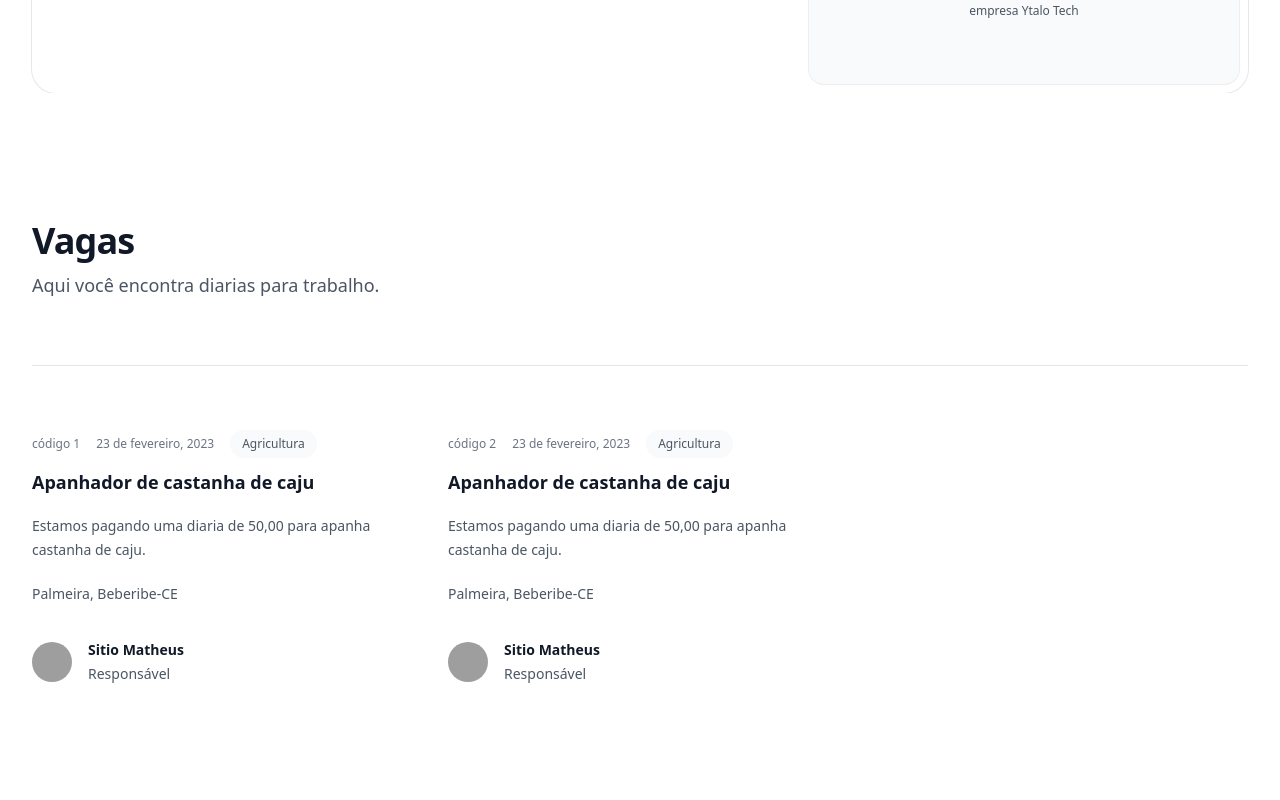
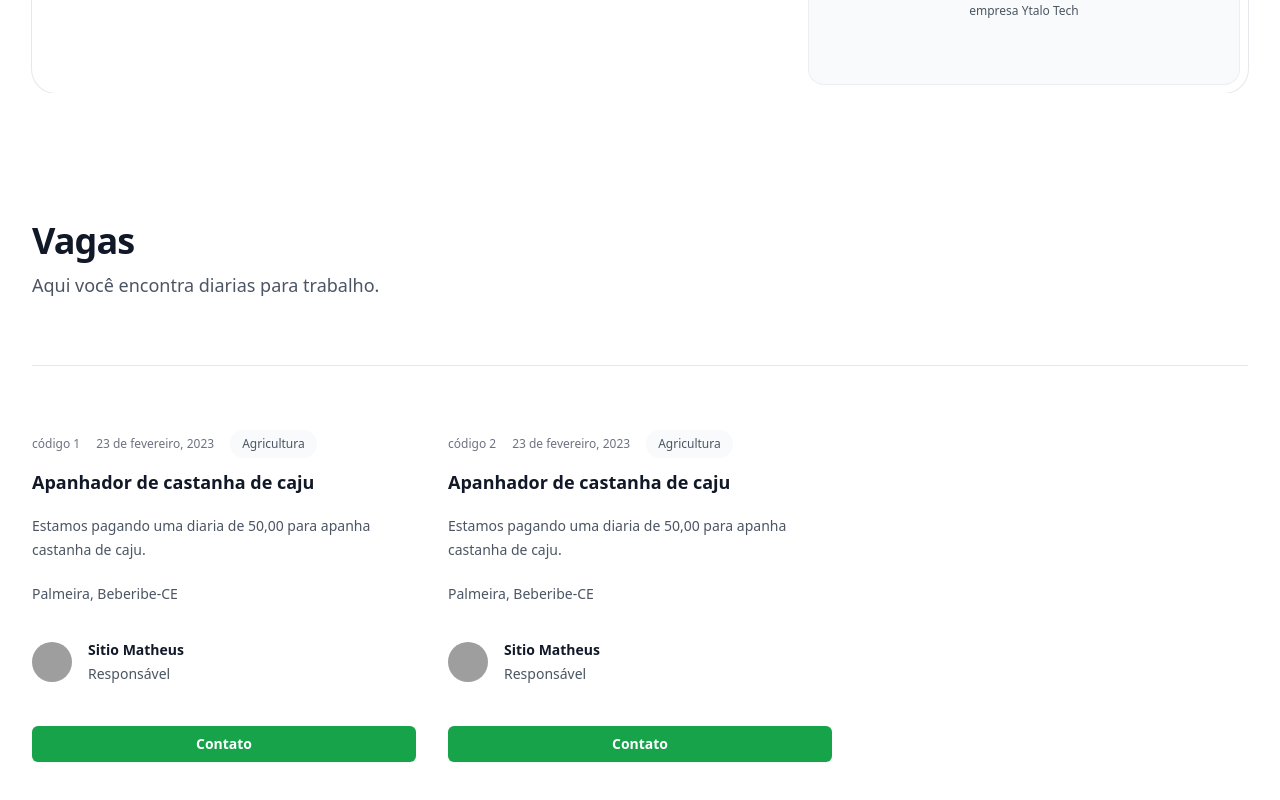
Before and after one commit to ytalotech/agronegocio, a Next.js app: page / in a window 1280 px wide. Shown: the part 1229-2029 px from the top of the page. Built offline with nearby package versions, Linux system fonts and the light colour scheme; grey boxes are pictures that could not be loaded.

Commit message:
Adicionando botao contato

```diff
--- a/src/app/components/Jobs.tsx
+++ b/src/app/components/Jobs.tsx
@@ -81,12 +81,11 @@ export default function Jobs() {
                 </div>
               </div>
 
-              {/* <a href={`https://wa.me/55${post.author.whatsapp}`}
+              <a href={`https://wa.me/55${post.author.whatsapp}`}
                 className="mt-10 block w-full rounded-md bg-green-600 px-3 py-2 text-center text-sm font-semibold text-white shadow-sm hover:bg-green-500 focus-visible:outline focus-visible:outline-2 focus-visible:outline-offset-2 focus-visible:outline-green-600"
               >
-                <span className="absolute inset-0" />
                 Contato
-              </a> */}
+              </a>
             </article>
           ))}
         </div>
```
